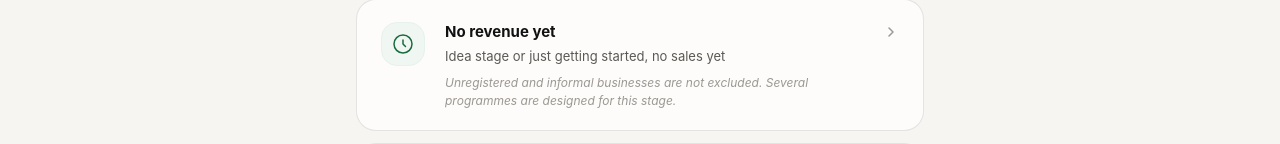
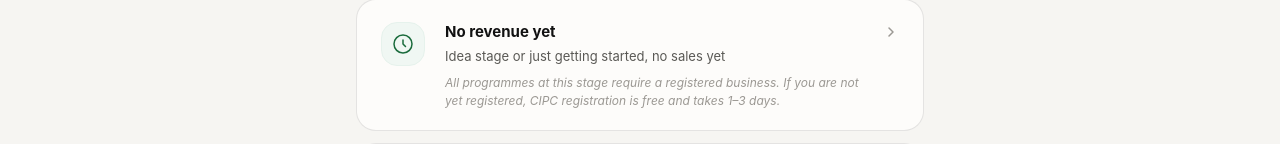
Before and after one commit to Bladetox/vula, a Next.js app: page /find in a window 1280 px wide. Shown: the part 395-539 px from the top of the page. Built offline with nearby package versions, Linux system fonts and the light colour scheme; a web font is replaced by a local one.

Commit message:
fix: correct misleading pre-revenue stage copy
All pre-revenue listings require CIPC registration. The previous
note implied unregistered businesses could apply — that was wrong.
Updated both the stage picker note and the results intro copy.

```diff
--- a/app/find/page.tsx
+++ b/app/find/page.tsx
@@ -14,7 +14,7 @@ const STAGES: {
     value: 'pre-revenue',
     label: 'No revenue yet',
     sub: 'Idea stage or just getting started, no sales yet',
-    note: 'Unregistered and informal businesses are not excluded. Several programmes are designed for this stage.',
+    note: 'All programmes at this stage require a registered business. If you are not yet registered, CIPC registration is free and takes 1–3 days.',
     icon: (
       <svg width="24" height="24" fill="none" viewBox="0 0 24 24" aria-hidden="true">
         <circle cx="12" cy="12" r="9" stroke="currentColor" strokeWidth="1.5" />
@@ -61,7 +61,7 @@ const STAGES: {
 const STAGE_RESULTS_COPY: Record<string, { headline: string; intro: string; filterIntro: string }> = {
   'pre-revenue': {
     headline: 'Funding available at your stage',
-    intro: 'These opportunities are open to businesses that are not yet trading or have not yet registered. Read each listing carefully and check what documents are required before applying.',
+    intro: 'These opportunities are open to registered businesses that are not yet earning revenue. All require CIPC registration — if you haven\'t registered yet, that\'s your first step.',
     filterIntro: 'Narrow by who you are or how the funding works.',
   },
   early: {
```
